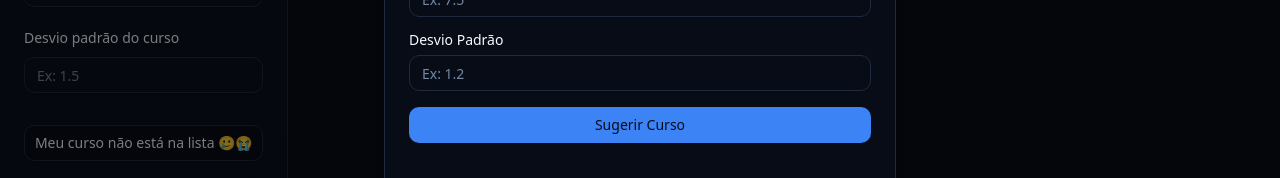
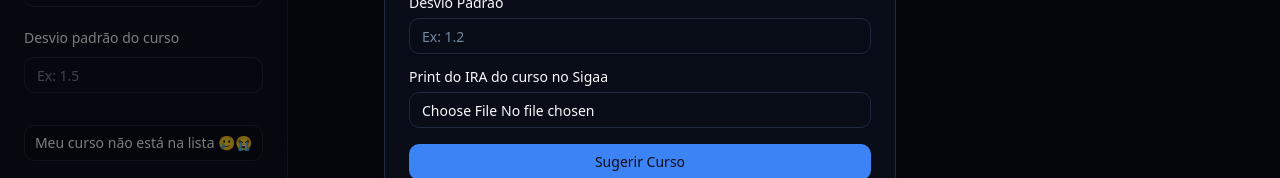
Before and after one commit to kelvinleandro/react-ufc-ira-calculator, a React (Vite) app: page / in a window 1280 px wide. Both pictures are taken after a click on the button "Meu curso não está na lista 🥲😭". Shown: the part 424-602 px from the top of the page. Built offline with nearby package versions, Linux system fonts and the light colour scheme; no server answers; the database is empty.

Commit message:
feat(course-suggestion): add campo de comprovante do sigaa

```diff
--- a/src/components/home/MissingCourseModal.tsx
+++ b/src/components/home/MissingCourseModal.tsx
@@ -17,14 +17,33 @@ const MissingCourseModal = () => {
   const [courseName, setCourseName] = useState("");
   const [mean, setMean] = useState("");
   const [std, setStd] = useState("");
+  const [proof, setProof] = useState("");
   const [isSubmitting, setIsSubmitting] = useState(false);
   const [open, setOpen] = useState(false);
   const closeRef = useRef<HTMLButtonElement>(null);
 
+  const handleFileChange = (e: React.ChangeEvent<HTMLInputElement>) => {
+    const file = e.target.files?.[0];
+    if (file) {
+      if (file.size > 2 * 1024 * 1024) {
+        alert("A imagem deve ter no máximo 2MB.");
+        e.target.value = "";
+        return;
+      }
+      const reader = new FileReader();
+      reader.onloadend = () => {
+        setProof(reader.result as string);
+      };
+      reader.readAsDataURL(file);
+    } else {
+      setProof("");
+    }
+  };
+
   const handleSubmit = async (e: React.SubmitEvent) => {
     e.preventDefault();
-    if (!courseName || !mean || !std) {
-      alert("Por favor, preencha todos os campos.");
+    if (!courseName || !mean || !std || !proof) {
+      alert("Por favor, preencha todos os campos e anexe o comprovante.");
       return;
     }
 
@@ -42,11 +61,13 @@ const MissingCourseModal = () => {
         name: courseName,
         mean: meanValue,
         std: stdValue,
+        proof: proof,
       });
       alert("Sugestão enviada com sucesso!");
       setCourseName("");
       setMean("");
       setStd("");
+      setProof("");
       setOpen(false); // Close the dialog on success
     } catch (error) {
       console.error("Error suggesting course:", error);
@@ -112,6 +133,16 @@ const MissingCourseModal = () => {
               required
             />
           </div>
+          <div className="grid gap-2">
+            <Label htmlFor="proof">Print do IRA do curso no Sigaa</Label>
+            <Input
+              id="proof"
+              type="file"
+              accept="image/*"
+              onChange={handleFileChange}
+              required
+            />
+          </div>
           <Button type="submit" className="w-full" disabled={isSubmitting}>
             {isSubmitting ? "Enviando..." : "Sugerir Curso"}
           </Button>
--- a/src/services/firebase.service.ts
+++ b/src/services/firebase.service.ts
@@ -61,6 +61,7 @@ export const suggestCourse = async (course: CourseSuggestion) => {
     name: course.name,
     courseMean: course.mean,
     courseStd: course.std,
+    proof: course.proof,
     createdAt: serverTimestamp(),
   });
   return res.id;
--- a/src/types/course.d.ts
+++ b/src/types/course.d.ts
@@ -5,4 +5,4 @@ export interface Course {
   std: number;
 }
 
-export type CourseSuggestion = Omit<Course, "id">;
+export type CourseSuggestion = Omit<Course, "id"> & { proof: string };
```
